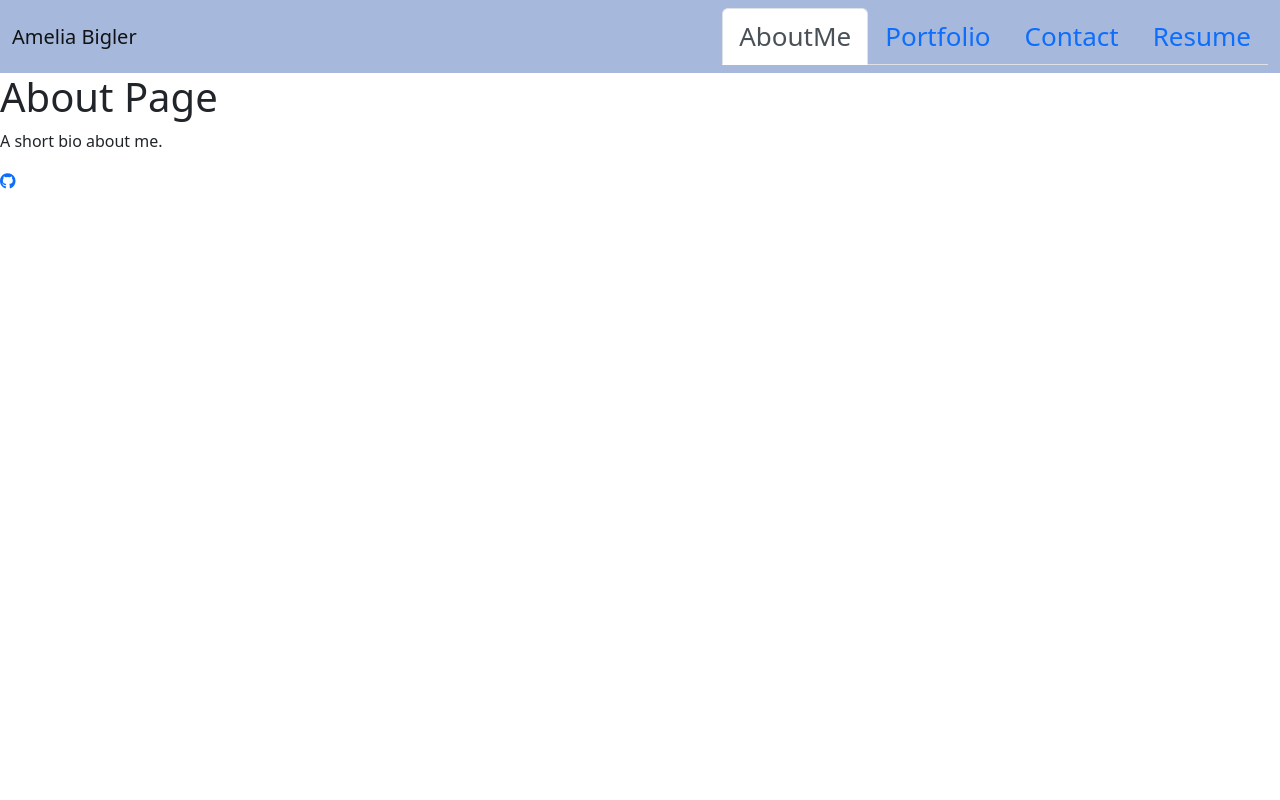
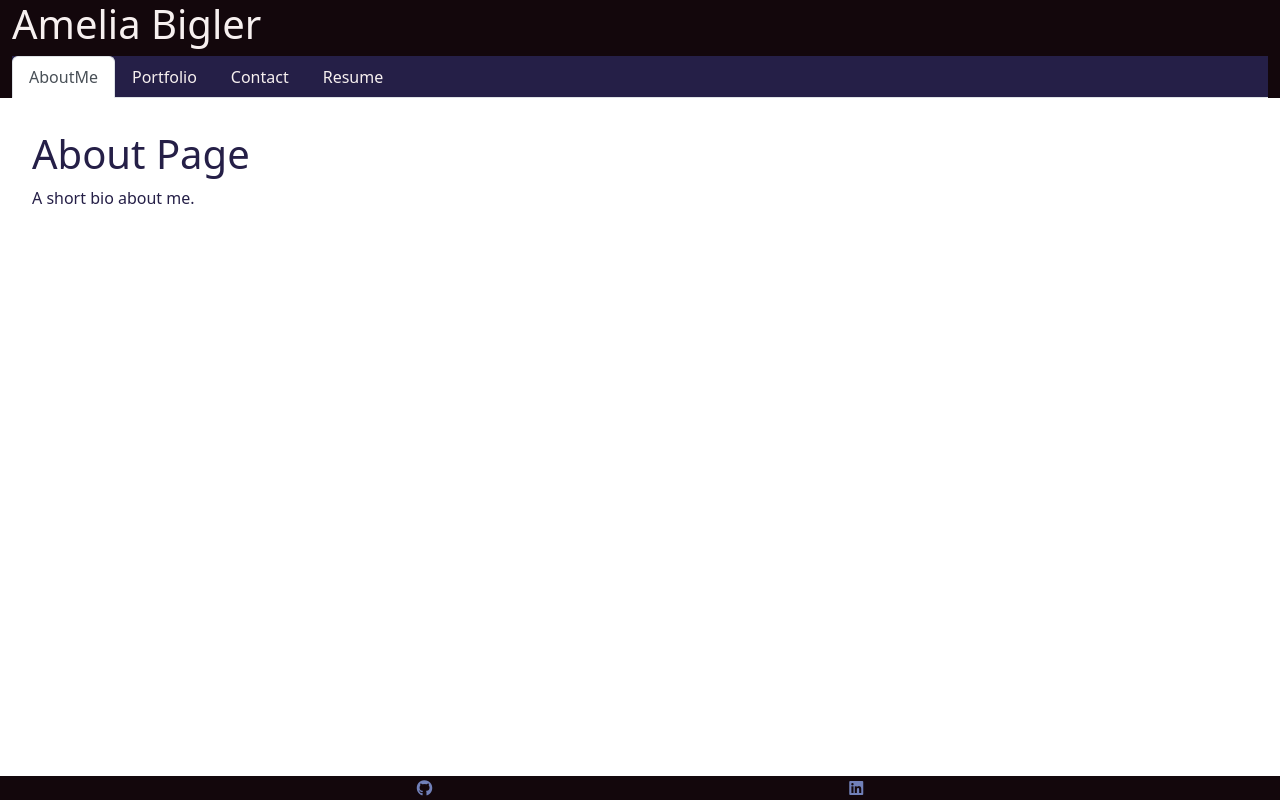
Before and after one commit to AmeliaBigler/Bigler-Portfolio, a React (Create React App) app in the folder bigler-portfolio/: page / in a window 1280 px wide. Built offline with nearby package versions, Linux system fonts and the light colour scheme.

Commit message:
add single project object. add bootstrap grid to project cards. update css color scheme.

```diff
--- a/bigler-portfolio/src/App.css
+++ b/bigler-portfolio/src/App.css
@@ -1,22 +1,73 @@
-.App {
-  text-align: center;
+:root {
+  --licorice: #13070cff;
+  --space-cadet: #251f47ff;
+  --glaucous: #7180b9ff;
+  --tea-green: #c4d6b0ff;
+  --snow: #f7f0f0ff;
 }
 
 .App-header {
-  background-color: #a6b8db;
+  background-color: var(--licorice);
   display: flex;
   flex-direction: column;
-  align-items: center;
-  justify-content: center;
-  font-size: calc(10px + 2vmin);
-  color: white;
+  color: var(--snow);
 }
 
-#footer {
-   position:fixed;
-   left:0px;
-   bottom:0px;
-   height:30px;
-   width:100%;
-   background-color:#a6b8db;
+.nav-tabs {
+  background-color: var(--space-cadet);
 }
+
+.nav-tabs a {
+  color: var(--snow);
+}
+
+.nav-tabs a:hover {
+  color: var(--glaucous);
+}
+
+.section-content {
+  color: var(--space-cadet);
+  margin-left: 2rem;
+  margin-top: 2rem;
+  margin-right: 2rem;
+}
+
+footer {
+  position:fixed;
+  left:0px;
+  bottom:0px;
+  display: flex;
+  justify-content: space-evenly;
+  height: fit-content;
+  width:100%;
+  background-color: var(--licorice);
+}
+
+footer a {
+  color: var(--glaucous);
+}
+
+footer a:hover {
+  color: var(--snow);
+}
+
+.card {
+  padding: 0% !important;
+}
+
+.card-body {
+  background-color: var(--snow);
+  border-color: var(--glaucous);
+}
+
+.card-body .btn-primary {
+  border-color: var(--licorice);
+  background-color: var(--snow);
+  color: var(--space-cadet);
+  margin: 1rem;
+}
+
+.card-body .btn-primary:hover {
+  background-color: var(--tea-green);
+  border-color: var(--licorice);
+}
--- a/bigler-portfolio/src/App.js
+++ b/bigler-portfolio/src/App.js
@@ -1,11 +1,10 @@
-// import logo from './logo.svg';
-import Portfolio from './components/Portfolio';
+import PortfolioApp from './components/PortfolioApp';
 import './App.css';
 
 function App() {
   return (
     <div className="portfolio-app">
-      <Portfolio />
+      <PortfolioApp />
     </div>
   );
 }
--- a/bigler-portfolio/src/components/Footer.js
+++ b/bigler-portfolio/src/components/Footer.js
@@ -6,6 +6,9 @@ function Footer() {
         <a href="https://github.com/AmeliaBigler" target="_blank" rel="noreferrer">
             <i className="fa-brands fa-github"></i>
         </a>
+        <a href="https://www.linkedin.com/in/ameliabigler/" target='_blank' rel="noreferrer">
+          <i className="fa-brands fa-linkedin"></i>
+        </a>
     </footer>
   );
 }
--- a/bigler-portfolio/src/components/Header.js
+++ b/bigler-portfolio/src/components/Header.js
@@ -4,12 +4,12 @@ import Navigation from './Navigation';
 function Header({currentPage, handlePageChange}) {
 
     return (
-    <nav className="navbar navbar-expand-lg App-header">
+    <nav className="App-header">
         <div className="container-fluid">
-            <span className="navbar-brand mb-0 h1">Amelia Bigler</span>
+            <span className="navbar-brand mb-0"><h1>Amelia Bigler</h1></span>
             <Navigation currentPage={currentPage} handlePageChange={handlePageChange} />
         </div>
-</nav>
+    </nav>
   );
 }
 
--- /dev/null
+++ b/bigler-portfolio/src/components/MyProjects.js
@@ -0,0 +1,40 @@
+const myProjects =
+    {
+        name: "RepairRadar",
+        deployedLink: "https://repairradar.herokuapp.com/",
+        githubRepo: "https://github.com/AmeliaBigler/RepairRadar"
+        // screenshot: "./assets"
+    }
+    // {
+    //     name:,
+    //     deployedLink:,
+    //     githubRepo:,
+    //     screenshot:
+    // },
+    // {
+    //     name:,
+    //     deployedLink:,
+    //     githubRepo:,
+    //     screenshot:
+    // },
+    // {
+    //     name:,
+    //     deployedLink:,
+    //     githubRepo:,
+    //     screenshot:
+    // },
+    // {
+    //     name:,
+    //     deployedLink:,
+    //     githubRepo:,
+    //     screenshot:
+    // },
+    // {
+    //     name:,
+    //     deployedLink:,
+    //     githubRepo:,
+    //     screenshot:
+    // }
+;
+
+export default myProjects;
--- a/bigler-portfolio/src/components/Portfolio.js
+++ b/bigler-portfolio/src/components/PortfolioApp.js
@@ -1,5 +1,4 @@
 import React, { useState } from 'react';
-// import Project from './Project';
 import Header from './Header';
 import Footer from './Footer';
 import AboutMe from './sections/AboutMe';
@@ -28,7 +27,9 @@ function PortfolioApp() {
     return  (
         <div>
             <Header currentPage={currentPage} handlePageChange={handlePageChange}/>
-            {renderPage()}
+            <div className='section-content'>
+                {renderPage()}
+            </div>
             <Footer />
         </div>
     );
--- a/bigler-portfolio/src/components/Project.js
+++ b/bigler-portfolio/src/components/Project.js
@@ -4,7 +4,15 @@ import React from 'react';
 // This component is solely responsible for displaying the specific information for a given project
 const Project = ({ project }) => {
   return (
-    <div className="project">
+    <div className='col'>
+      <div className="card">
+        {/* <img src={project.screenshot} className="card-img-top" alt="screenshot of deployed app"></img> */}
+        <div className="card-body">
+          <h5 className="card-title">{project.name}</h5>
+          <a href={project.deployedLink} className="btn btn-primary">Open App</a>
+          <a href={project.githubRepo} className="btn btn-primary">Open Repo</a>
+        </div>
+      </div>
     </div>
   );
 };
--- a/bigler-portfolio/src/components/sections/Portfolio.js
+++ b/bigler-portfolio/src/components/sections/Portfolio.js
@@ -1,12 +1,16 @@
 import React from 'react';
+import Project from '../Project';
+import MyProjects from '../MyProjects';
 
 export default function Portfolio() {
   return (
     <div>
       <h1>Portfolio</h1>
-      <p>
-        Here's some of my projects
-      </p>
+      <div className='container'>
+        <div className='row'>
+          <Project project={MyProjects}/>
+        </div>
+      </div>
     </div>
   );
 }
```
